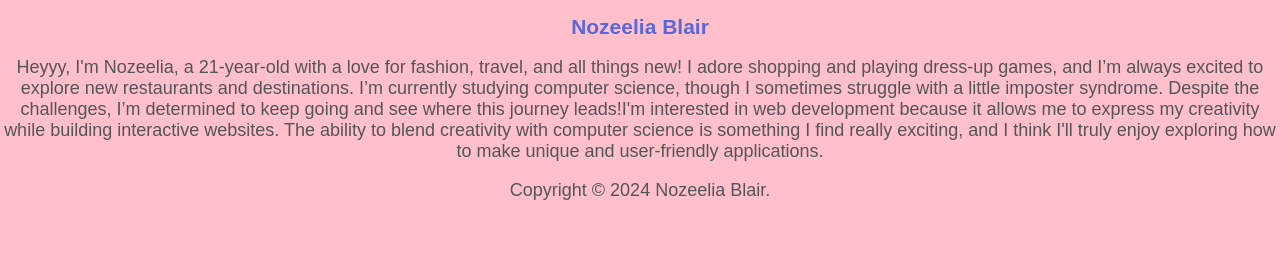
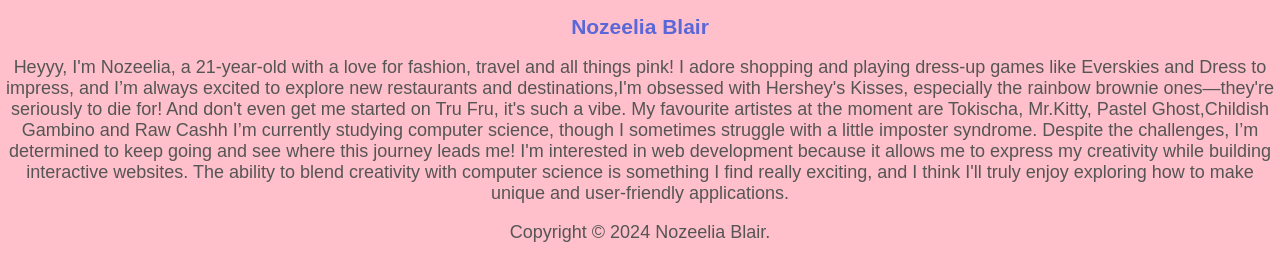
Before and after one commit to nozeeliaaa/info2180-lab1, a plain HTML site: page index.html in a window 1280 px wide. Shown: the part 386-666 px from the top of the page. Drawn offline with Linux system fonts and the light colour scheme.

Commit message:
Editted paragraph

```diff
--- a/index.html
+++ b/index.html
@@ -15,7 +15,7 @@
     </header>
     <main>
         <h2>Nozeelia Blair</h2>
-        <p>Heyyy, I'm Nozeelia, a 21-year-old with a love for fashion, travel, and all things new! I adore shopping and playing dress-up games, and I’m always excited to explore new restaurants and destinations. I’m currently studying computer science, though I sometimes struggle with a little imposter syndrome. Despite the challenges, I’m determined to keep going and see where this journey leads!I'm interested in web development because it allows me to express my creativity while building interactive websites. The ability to blend creativity with computer science is something I find really exciting, and I think I'll truly enjoy exploring how to make unique and user-friendly applications. </p>
+        <p>Heyyy, I'm Nozeelia, a 21-year-old with a love for fashion, travel and all things pink! I adore shopping and playing dress-up games like Everskies and Dress to impress, and I’m always excited to explore new restaurants and destinations,I'm obsessed with Hershey's Kisses, especially the rainbow brownie ones—they're seriously to die for! And don't even get me started on Tru Fru, it's such a vibe. My favourite artistes at the moment are Tokischa, Mr.Kitty, Pastel Ghost,Childish Gambino and Raw Cashh  I’m currently studying computer science, though I sometimes struggle with a little imposter syndrome. Despite the challenges, I’m determined to keep going and see where this journey leads me! I'm interested in web development because it allows me to express my creativity while building interactive websites. The ability to blend creativity with computer science is something I find really exciting, and I think I'll truly enjoy exploring how to make unique and user-friendly applications. </p>
     </main>
     <footer>
         <p>Copyright &copy; 2024 Nozeelia Blair.</p>
```
